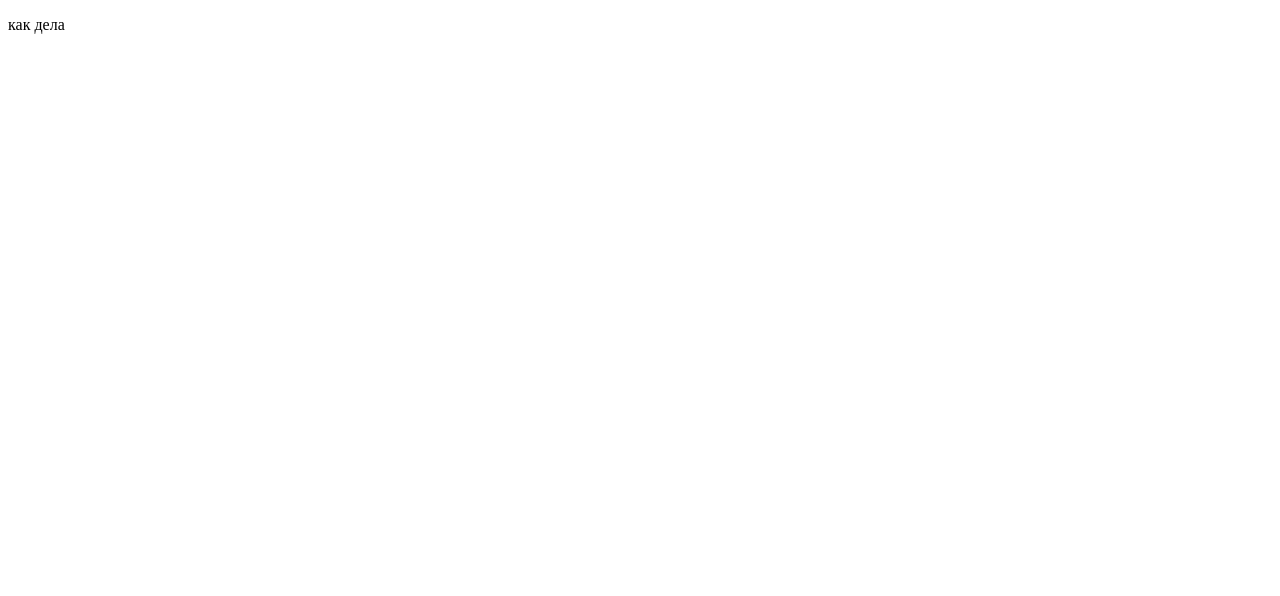
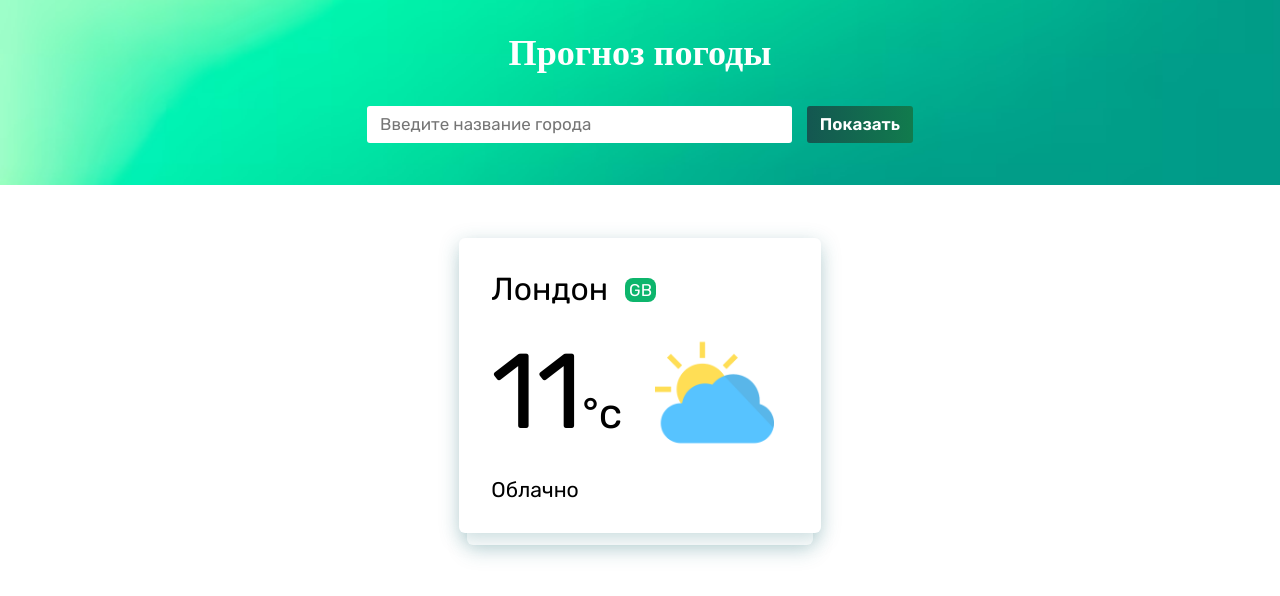
Before and after one commit to rostixageenko/itivp_lab4, a plain HTML site: page index.html in a window 1280 px wide. Drawn offline with Linux system fonts and the light colour scheme.

Commit message:
finish front

```diff
--- /dev/null
+++ b/css/main.css
@@ -0,0 +1,138 @@
+ @import "./reset.css";
+@import url(https://fonts.googleapis.com/css?family=Rubik:300,regular,500,600,700,800,900,300italic,italic,500italic,600italic,700italic,800italic,900italic);
+/* *{
+    border: 1px solid red;
+} */
+
+html{
+    font-size: 1.66vw; /*21,331px*/
+    font-family: 'Rubik';
+}
+
+body{
+    display: flex;
+    flex-direction: column;
+    align-items: center;
+    row-gap: 2.5rem;
+}
+
+.header {
+    display: flex;
+    flex-direction: column;
+    align-items: center;
+    width: 100%;
+    background-image: url(../img/background_header.avif);
+    background-size: cover;
+    background-position: center;
+    background-repeat: no-repeat;
+}
+
+.title {
+    background-color: transparent;
+    font-weight: bold;
+    font-size: 1.7rem;
+    padding:1.5rem 0;
+    font-family: "Unbounded";
+    color: white;
+}
+
+.form {
+    padding-bottom:2rem ;
+    font-size: 0.8rem;
+}
+
+.input {
+    background-color: white;
+    border-radius: 3px;
+    padding: 0.4rem 0.6rem;
+    width: 20rem;
+    margin-right: 0.5rem ;
+}
+
+.btn {
+    color: white;
+    background: linear-gradient(to right, #145751, #117b4d);
+    padding: 0.4rem 0.6rem;
+    border-radius: 3px;
+    font-weight: 600;
+    transition: background-color 0.2s ease;
+    transition: transform 0.3s ease;
+}
+
+.btn:hover{
+    background: linear-gradient(to right, #0d1533, #044a2c);  ;
+    transform: scale(1.05);
+}
+
+
+
+/*card */
+
+.card {
+    position: relative;
+    padding: 1.5rem;
+    background-color: white;
+    box-shadow: 0px 5px 20px rgb(27,108,114,0.25);
+    width: 17rem;
+    border-radius: 6px;
+    font-family: 'Rubik';
+}
+
+.card::before {
+    position: absolute;
+    left:2%;
+    top:4%;
+    width: 96%;
+    height: 100%;
+    background-color: white;
+    content: "";
+    display: block;
+    z-index: -1;
+    box-shadow: 0px 5px 20px rgb(27,108,114,0.25);
+    border-radius: 6px;
+}
+
+.card-city {
+    position: relative;
+    font-size: 1.5rem;
+}
+
+.card-city span{
+    font-size: 0.8rem;
+    background-color: #0db56c;
+    color:white;
+    padding: 2px 4px;
+    border-radius: 8px;
+    position: absolute;
+    left: 45%;
+    top:20%
+}
+
+.card-weather {
+    display: grid;
+    grid-template-columns: 1fr 1fr;
+    align-items: center;
+    margin: 1rem 0;
+}
+
+.card-weather:nth-child(2){
+    text-align: center;
+}
+
+.weather-value {
+    font-size: 2rem;
+    font-family: 'Rubik';
+    text-align: left;
+}
+
+.weather-value span{
+    font-size: 5rem;
+}
+
+.weather-img {
+    justify-self: center;
+    width: 80%;
+}
+.weather-desc {
+    font-size: 1rem;
+}
--- /dev/null
+++ b/css/reset.css
@@ -0,0 +1,93 @@
+/* Reset and base styles  */
+* {
+	padding: 0px;
+	margin: 0px;
+	border: none;
+}
+
+*,
+*::before,
+*::after {
+	box-sizing: border-box;
+}
+
+/* Links */
+
+a, a:link, a:visited  {
+    text-decoration: none;
+}
+
+a:hover  {
+    text-decoration: none;
+}
+
+/* Common */
+
+aside, nav, footer, header, section, main {
+	display: block;
+}
+
+h1, h2, h3, h4, h5, h6, p {
+    font-size: inherit;
+	font-weight: inherit;
+}
+
+ul, ul li {
+	list-style: none;
+}
+
+img {
+	vertical-align: top;
+}
+
+img, svg {
+	max-width: 100%;
+	height: auto;
+}
+
+address {
+  font-style: normal;
+}
+
+/* Form */
+
+input, textarea, button, select {
+	font-family: inherit;
+    font-size: inherit;
+    color: inherit;
+    background-color: transparent;
+}
+
+input::-ms-clear {
+	display: none;
+}
+
+button, input[type="submit"] {
+    display: inline-block;
+    box-shadow: none;
+    background-color: transparent;
+    background: none;
+    cursor: pointer;
+}
+
+input:focus, input:active,
+button:focus, button:active {
+    outline: none;
+}
+
+button::-moz-focus-inner {
+	padding: 0;
+	border: 0;
+}
+
+label {
+	cursor: pointer;
+}
+
+legend {
+	display: block;
+}
+
+input[type='file'] {
+	max-width: 100%;
+}
--- a/index.html
+++ b/index.html
@@ -3,9 +3,28 @@
 <head>
     <meta charset="UTF-8">
     <meta name="viewport" content="width=device-width, initial-scale=1.0">
-    <title>Document</title>
+    <title>Прогноз погоды</title>
+    <link rel="stylesheet" href="./css/main.css" media="all">
+    <link href="https://fonts.googleapis.com/css2?family=Roboto+Mono:ital,wght@0,100..700;1,100..700&display=swap" rel="stylesheet">
 </head>
 <body>
-    <p>как дела</p>
+    <header class="header">
+        <h1 class="title"> Прогноз погоды</h1>
+        <form class="form">
+             <input class="input" type="text" placeholder="Введите название города ">
+             <button class="btn">Показать</button>
+        </form>
+    </header>
+    <main>
+        <div class="card">
+            <h2 class="card-city">Лондон <span>GB</span></h2>
+            <div class="card-weather">
+                <div class="weather-value"><span>11</span>°с</div>
+                <img class="weather-img" src="./img/image.png" >
+            </div>
+            <div class="weather-desc">Облачно</div>
+        </div>
+    </main>
+    <script src="./main.js"></script>
 </body>
 </html>
```
Also changed, not shown: img/background_header.avif (added), img/image.png (added), main.js (added).
